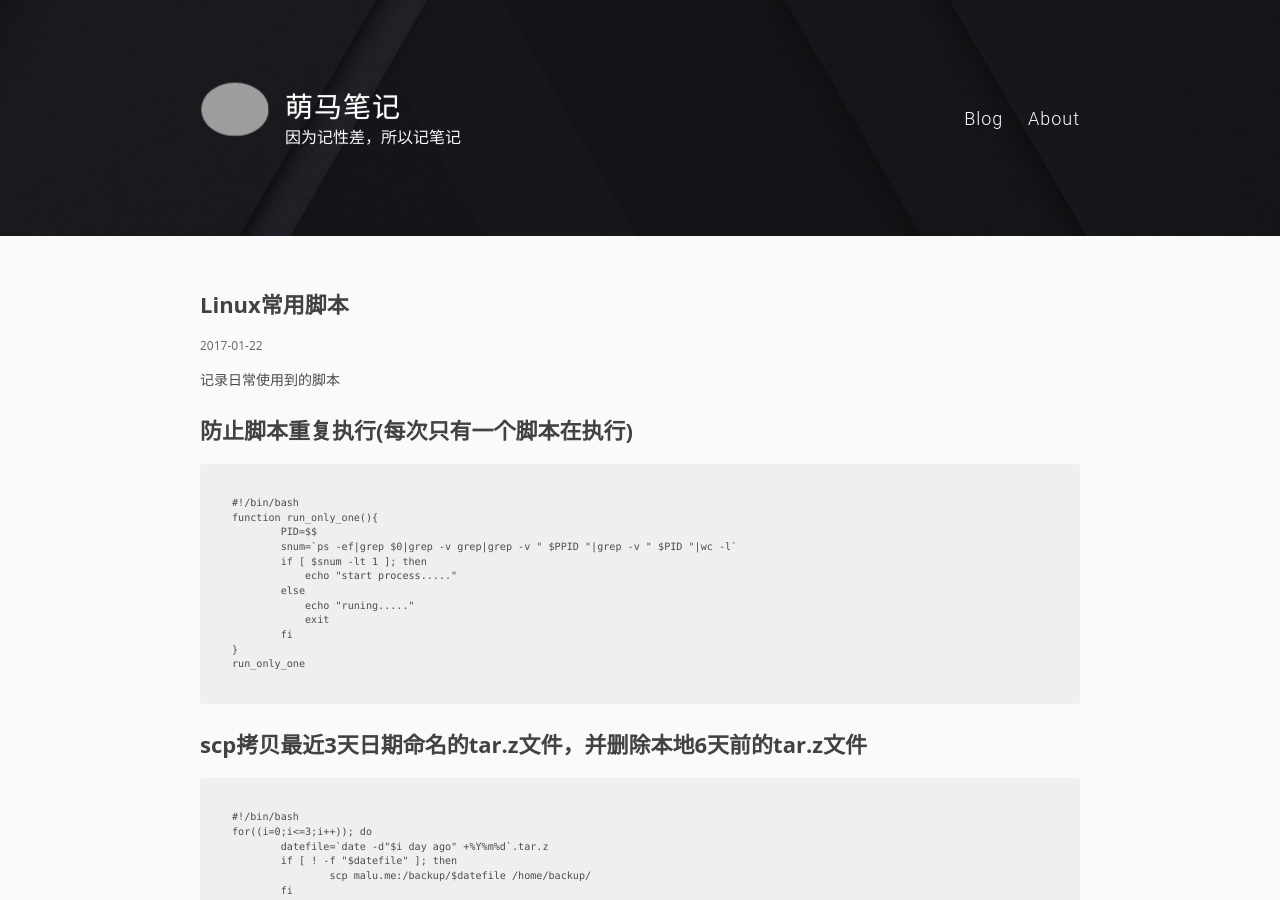
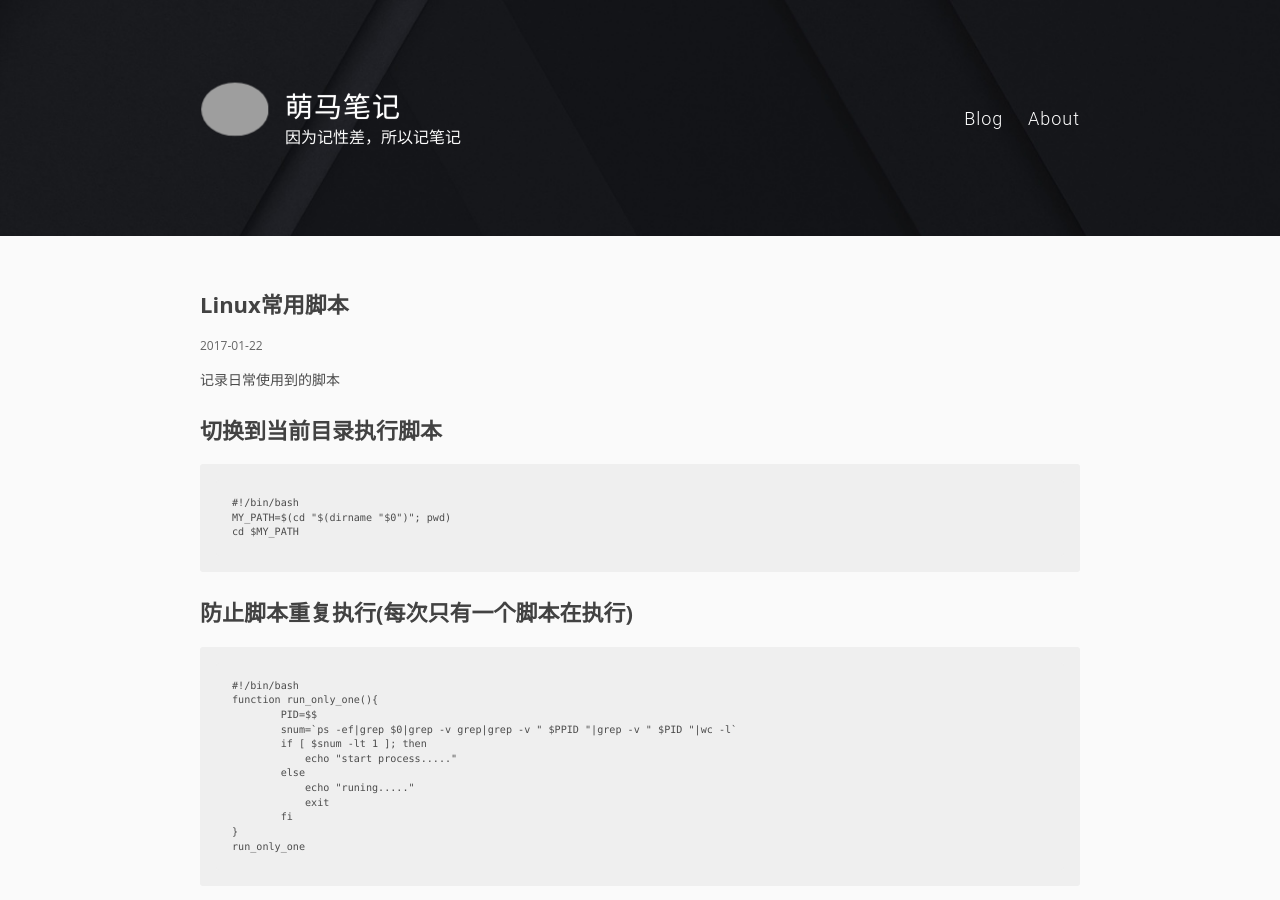
Before and after one commit to pingmalu/pingmalu.github.io, a Jekyll site: the page built from _posts/2017-01-22-Linux常用脚本.md, in a window 1280 px wide and 900 px high. Built offline with Jekyll 4.4.1, drawn with Linux system fonts in a browser that asks for light colours; nearby versions of some CDN libraries; grey boxes are pictures that could not be loaded.

Commit message:
'update'

```diff
--- a/_posts/2017-01-22-Linux常用脚本.md
+++ b/_posts/2017-01-22-Linux常用脚本.md
@@ -4,6 +4,13 @@ title:  "Linux常用脚本"
 ---
 
 记录日常使用到的脚本
+
+
+# 切换到当前目录执行脚本
+
+	#!/bin/bash
+	MY_PATH=$(cd "$(dirname "$0")"; pwd)
+	cd $MY_PATH
 
 
 # 防止脚本重复执行(每次只有一个脚本在执行)
```
